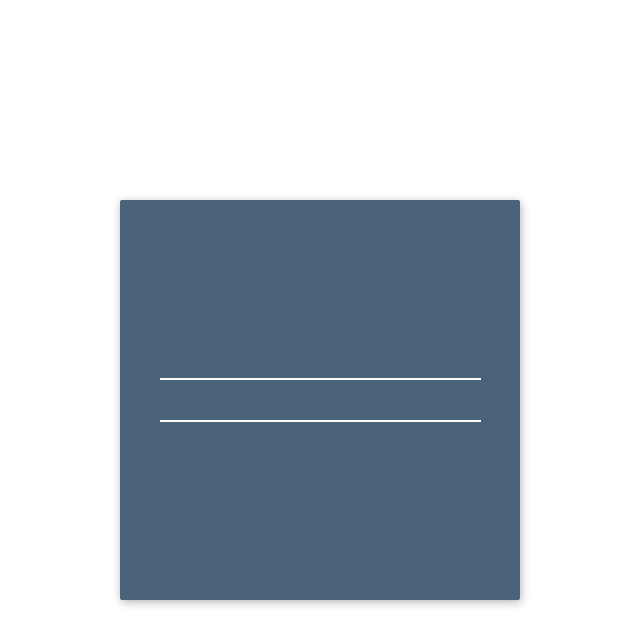
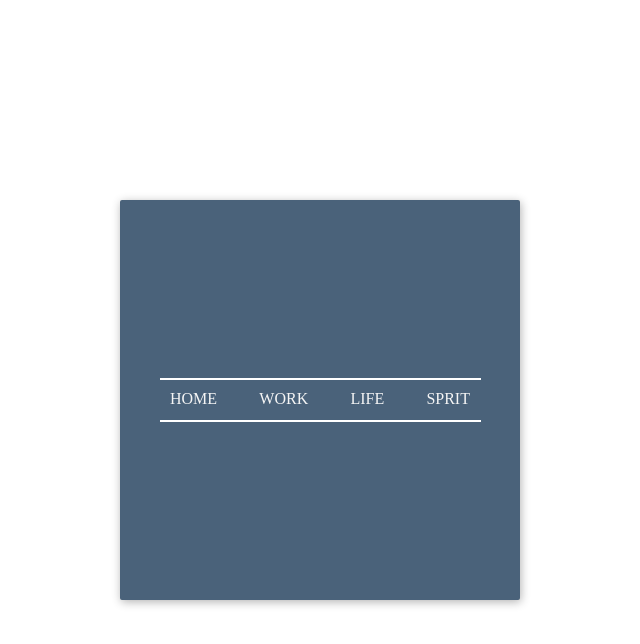
Before and after one commit to Code-Coterie-Team/menu-toggle, a plain HTML site: page index.html in a window 1280 px wide. Both pictures are taken after a click on the element 640 px from the left and 400 px from the top of the page. Shown: the whole page, without its empty margins (320-960 px from the left). Drawn offline with Linux system fonts and the light colour scheme.

Commit message:
changeJavaScript

```diff
--- a/index.html
+++ b/index.html
@@ -41,14 +41,15 @@
         content.classList.remove("closeLineGap");
         lineTop.classList.remove("CloseLine");
         lineBottem.classList.remove("CloseLine");
+        menu.classList.remove("opacityMenu");
 
         lineTop.classList.add("activeLines");
         lineBottem.classList.add("activeLines");
         content.classList.add("activeLineGap");
         menu.classList.add("activeOpacity");
-        // menu.classList.add("opacityMenu");
-
-
+        setTimeout(() => {
+            menu.classList.add("opacityMenu");
+        }, 1000);
     });
     menuItems.addEventListener("click", (event) => {
         content.style.zIndex = "2";
@@ -60,11 +61,11 @@
         content.classList.remove("closeLineGap");
         lineTop.classList.remove("CloseLine");
         lineBottem.classList.remove("CloseLine");
+        menu.classList.remove("opacityMenu");
 
         content.classList.add("closeLineGap");
         lineTop.classList.add("CloseLine");
         lineBottem.classList.add("CloseLine");
-
     });
 
 </script>
```
